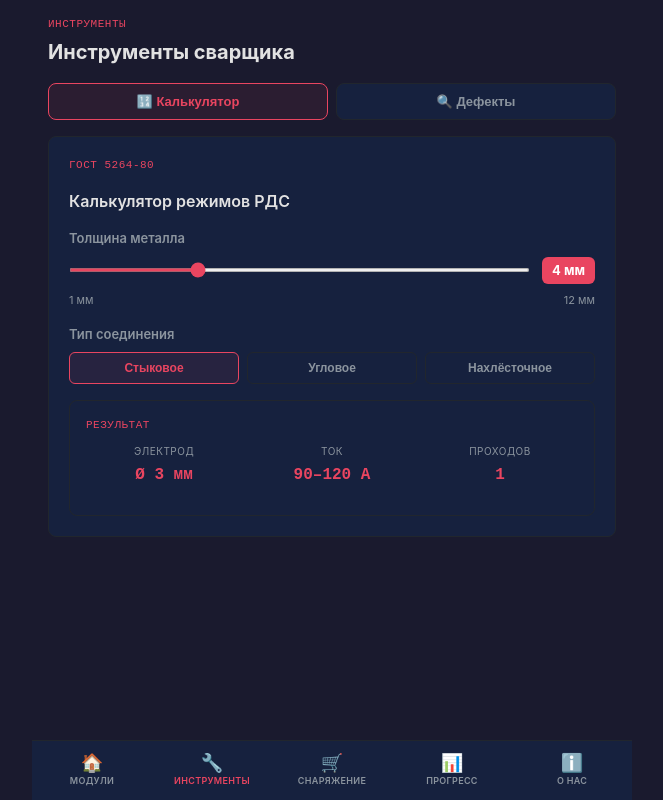
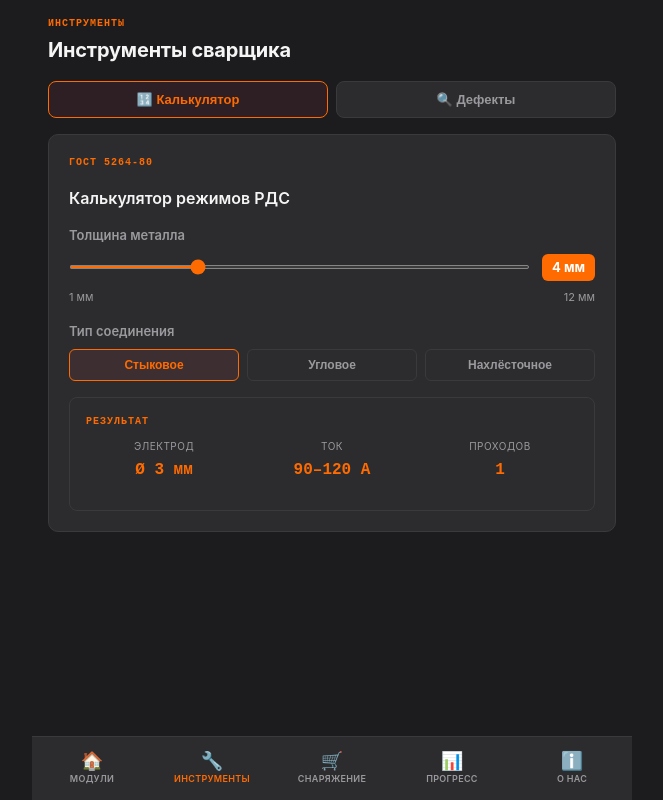
Before and after one commit to rmrrt/test-proj, a Vue app: page /tools in a window 1280 px wide. Shown: the whole page, without its empty margins (308-971 px from the left). Built offline with nearby package versions, Linux system fonts and the light colour scheme.

Commit message:
design: new color system + typography in main.css

```diff
--- a/src/assets/main.css
+++ b/src/assets/main.css
@@ -1,28 +1,59 @@
+/* ─── Design System: Industrial Grey + Safety Orange ─── */
 :root {
-  --bg-primary: #1a1a2e;
-  --bg-secondary: #16213e;
-  --accent: #e94560;
-  --accent-hover: #c73652;
-  --text-primary: #e2e2e2;
-  --text-secondary: #8b949e;
-  --text-link: #58a6ff;
-  --border: #21262d;
-  --success: #3fb950;
-  --error: #f85149;
-  --nav-height: 60px;
-  --radius: 8px;
+  /* Backgrounds — anodised metal */
+  --bg-primary:    #1C1C1E;
+  --bg-secondary:  #2C2C2E;
+  --bg-elevated:   #3A3A3C;
+  --bg-overlay:    rgba(28, 28, 30, 0.85);
+
+  /* Accent — safety orange */
+  --accent:        #FF6B00;
+  --accent-hover:  #E05D00;
+  --accent-light:  rgba(255, 107, 0, 0.12);
+  --accent-border: rgba(255, 107, 0, 0.35);
+
+  /* Typography */
+  --text-primary:   #F5F5F5;
+  --text-secondary: #9A9A9E;
+  --text-muted:     #636366;
+  --text-inverse:   #1C1C1E;
+
+  /* Borders */
+  --border:        #3A3A3C;
+  --border-strong: #48484A;
+
+  /* Semantic */
+  --success:       #30D158;
+  --success-light: rgba(48, 209, 88, 0.12);
+  --error:         #FF453A;
+  --error-light:   rgba(255, 69, 58, 0.12);
+  --warning:       #FFD60A;
+
+  /* Spacing */
+  --nav-height:    64px;
+  --radius:        10px;
+  --radius-lg:     16px;
+  --radius-sm:     6px;
+  --page-pad:      16px;
+
+  /* Shadows */
+  --shadow-sm:     0 1px 3px rgba(0,0,0,0.4);
+  --shadow-md:     0 4px 12px rgba(0,0,0,0.5);
+  --shadow-accent: 0 4px 20px rgba(255, 107, 0, 0.25);
 }
 
-* { box-sizing: border-box; margin: 0; padding: 0; }
+/* ─── Reset ─── */
+*, *::before, *::after { box-sizing: border-box; margin: 0; padding: 0; }
 
 html, body {
   height: 100%;
   background-color: var(--bg-primary);
   color: var(--text-primary);
-  font-family: 'Inter', -apple-system, BlinkMacSystemFont, sans-serif;
+  font-family: 'Inter', -apple-system, BlinkMacSystemFont, 'Segoe UI', sans-serif;
   font-size: 16px;
   line-height: 1.5;
   -webkit-font-smoothing: antialiased;
+  -moz-osx-font-smoothing: grayscale;
 }
 
 #app {
@@ -33,73 +64,129 @@ html, body {
   margin: 0 auto;
 }
 
+/* ─── Layout ─── */
 .page {
   flex: 1;
   overflow-y: auto;
-  padding: 16px;
+  padding: var(--page-pad);
   padding-bottom: calc(var(--nav-height) + 24px);
 }
 
+/* ─── Cards ─── */
 .card {
   background: var(--bg-secondary);
   border: 1px solid var(--border);
   border-radius: var(--radius);
   padding: 16px;
+  transition: border-color 0.2s;
 }
 
+.card:hover { border-color: var(--border-strong); }
+
+/* ─── Buttons ─── */
 .btn {
   display: inline-flex;
   align-items: center;
   justify-content: center;
   gap: 8px;
-  padding: 12px 24px;
+  padding: 13px 24px;
   border: none;
   border-radius: var(--radius);
   font-size: 15px;
   font-weight: 600;
   cursor: pointer;
-  transition: opacity 0.15s, transform 0.1s;
+  transition: background 0.15s, transform 0.1s, box-shadow 0.15s;
   text-decoration: none;
   width: 100%;
+  letter-spacing: 0.1px;
 }
 
 .btn:active { transform: scale(0.97); }
-.btn-primary { background: var(--accent); color: #fff; }
-.btn-primary:hover { background: var(--accent-hover); }
-.btn-secondary { background: var(--bg-secondary); color: var(--text-primary); border: 1px solid var(--border); }
-.btn-secondary:hover { border-color: var(--accent); }
-.btn:disabled { opacity: 0.4; cursor: not-allowed; pointer-events: none; }
+
+.btn-primary {
+  background: var(--accent);
+  color: #fff;
+}
+.btn-primary:hover {
+  background: var(--accent-hover);
+  box-shadow: var(--shadow-accent);
+}
+
+.btn-secondary {
+  background: var(--bg-elevated);
+  color: var(--text-primary);
+  border: 1px solid var(--border-strong);
+}
+.btn-secondary:hover { border-color: var(--accent); color: var(--accent); }
+
+.btn:disabled { opacity: 0.35; cursor: not-allowed; pointer-events: none; }
+
+/* ─── Typography ─── */
+h1 { font-size: 26px; font-weight: 700; letter-spacing: -0.3px; line-height: 1.25; }
+h2 { font-size: 20px; font-weight: 700; letter-spacing: -0.2px; }
+h3 { font-size: 16px; font-weight: 600; }
 
 .label {
-  font-size: 11px;
+  font-size: 10px;
+  font-weight: 700;
+  letter-spacing: 1.5px;
+  text-transform: uppercase;
+  color: var(--accent);
+  font-family: 'SF Mono', 'Fira Code', monospace;
+}
+
+.gost-tag {
+  font-family: 'SF Mono', 'Fira Code', monospace;
+  font-size: 10px;
   font-weight: 600;
+  color: var(--accent);
   letter-spacing: 1px;
   text-transform: uppercase;
-  color: var(--accent);
-  font-family: monospace;
 }
 
-h1 { font-size: 24px; font-weight: 700; }
-h2 { font-size: 20px; font-weight: 700; }
-h3 { font-size: 16px; font-weight: 600; }
-
-.gost-tag {
-  font-family: monospace;
-  font-size: 11px;
-  color: var(--accent);
-  letter-spacing: 0.5px;
+/* ─── Divider ─── */
+.divider {
+  height: 1px;
+  background: var(--border);
+  margin: 16px 0;
 }
 
+/* ─── Page header (shared pattern) ─── */
+.page-header {
+  margin-bottom: 20px;
+}
+.page-header h2 { margin-top: 4px; }
+
+/* ─── Animations ─── */
 @keyframes shake {
   0%, 100% { transform: translateX(0); }
-  20% { transform: translateX(-8px); }
-  40% { transform: translateX(8px); }
-  60% { transform: translateX(-4px); }
-  80% { transform: translateX(4px); }
+  20%       { transform: translateX(-8px); }
+  40%       { transform: translateX(8px); }
+  60%       { transform: translateX(-5px); }
+  80%       { transform: translateX(5px); }
 }
 
 @keyframes pulse-green {
-  0% { box-shadow: 0 0 0 0 rgba(63,185,80,0.4); }
-  70% { box-shadow: 0 0 0 10px rgba(63,185,80,0); }
-  100% { box-shadow: 0 0 0 0 rgba(63,185,80,0); }
+  0%   { box-shadow: 0 0 0 0   rgba(48, 209, 88, 0.45); }
+  70%  { box-shadow: 0 0 0 10px rgba(48, 209, 88, 0); }
+  100% { box-shadow: 0 0 0 0   rgba(48, 209, 88, 0); }
 }
+
+@keyframes fadeInUp {
+  from { opacity: 0; transform: translateY(10px); }
+  to   { opacity: 1; transform: translateY(0); }
+}
+
+@keyframes fadeIn {
+  from { opacity: 0; }
+  to   { opacity: 1; }
+}
+
+@keyframes scaleIn {
+  from { opacity: 0; transform: scale(0.92); }
+  to   { opacity: 1; transform: scale(1); }
+}
+
+/* ─── Utility ─── */
+.animate-fade-in-up { animation: fadeInUp 0.3s ease both; }
+.animate-fade-in    { animation: fadeIn 0.25s ease both; }
```
